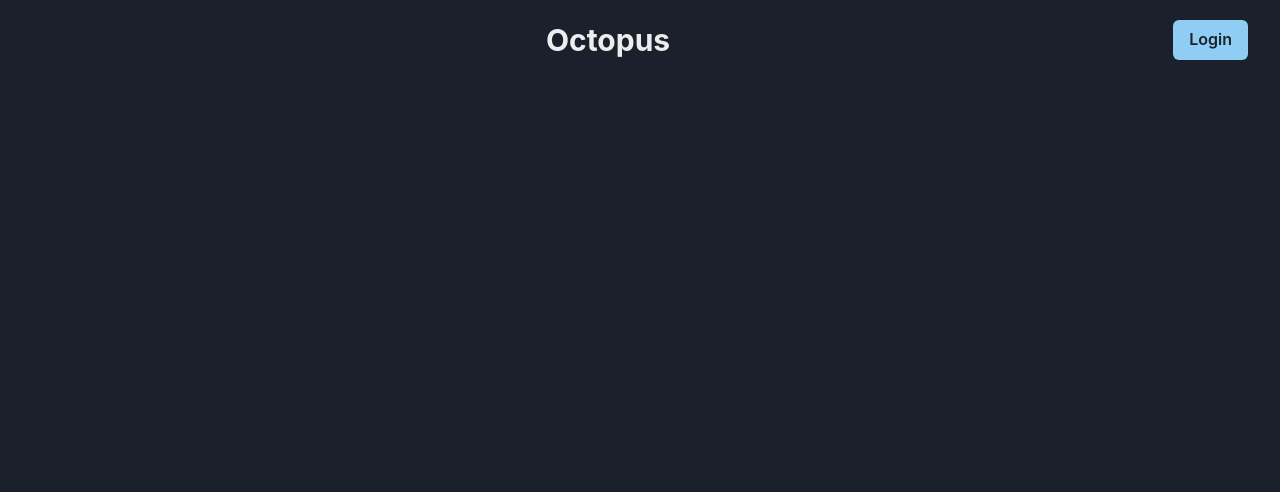
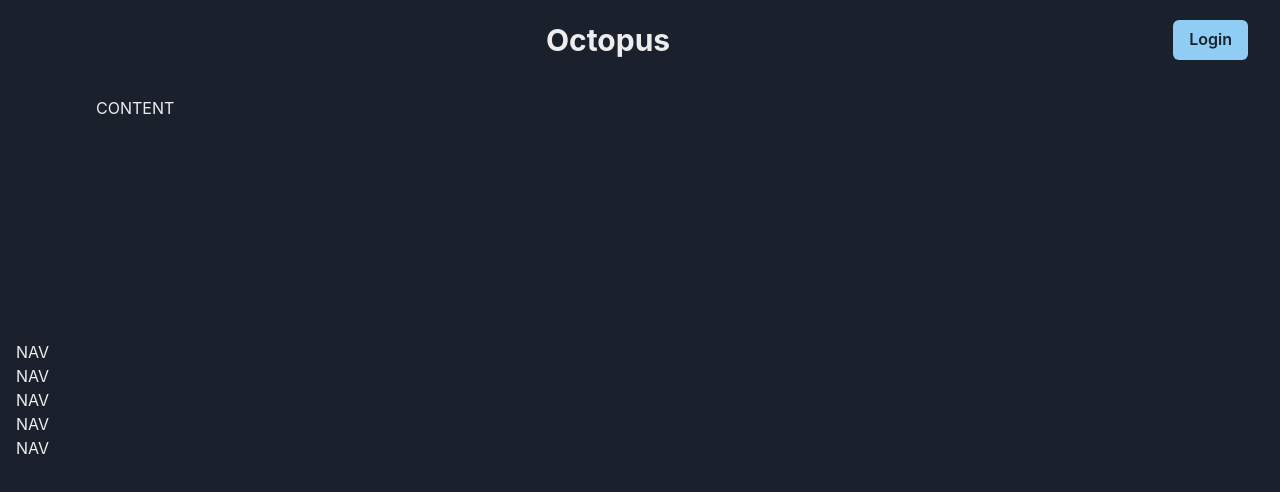
Before and after one commit to TheSpectreTeam/Octopus.GUI, a React app: page / in a window 1280 px wide. Shown: the top 492 px of the page. Built offline with nearby package versions, Linux system fonts and the light colour scheme.

Commit message:
feat(App/Layout)[OCT-26]: added Sidebar in app layout view

```diff
--- a/src/app/App.tsx
+++ b/src/app/App.tsx
@@ -1,13 +1,19 @@
+import { Box } from "@chakra-ui/react";
 import React from "react";
 import Layout from "../layouts";
 import { withProviders } from "./providers";
 
 const App = () => {
-  return (
-    <main>
-      <Layout />
-    </main>
-  );
+    return (
+        <Layout>
+            <Content />
+        </Layout>
+    );
+};
+
+//TODO: Remove this demo component
+const Content = () => {
+    return <Box height={1500}>CONTENT</Box>;
 };
 
 export default withProviders(App);
--- a/src/layouts/index.tsx
+++ b/src/layouts/index.tsx
@@ -1,13 +1,42 @@
-import { Box } from "@chakra-ui/react";
+import { Box, Button, chakra, Flex } from "@chakra-ui/react";
 import React from "react";
 import Navbar from "../components/Navbar";
+import Sidebar from "../components/Sidebar";
 
-const Layout: React.FC = () => {
-  return (
-    <Box minH={"100vh"}>
-      <Navbar />
-    </Box>
-  );
+type Props = {
+    children?: React.ReactNode;
 };
 
+const Layout: React.FC<Props> = ({ children }) => {
+    return (
+        <Box minH={"100vh"}>
+            <Navbar />
+            <Flex flexDirection={{ base: "column", md: "row" }}>
+                <Sidebar>
+                    <NavItems />
+                </Sidebar>
+                <chakra.main
+                    width={"full"}
+                    role={"main"}
+                    padding={"1rem"}
+                    marginLeft={{ base: "none", md: 20 }}
+                >
+                    {children}
+                </chakra.main>
+            </Flex>
+        </Box>
+    );
+};
+//TODO: Remove this demo component
+const NavItems = () => {
+    return (
+        <>
+            {Array(5)
+                .fill(1)
+                .map(() => (
+                    <div>NAV</div>
+                ))}
+        </>
+    );
+};
 export default Layout;
```
Also changed, not shown: 1 other file (tests, documents, lock files or other folders).
